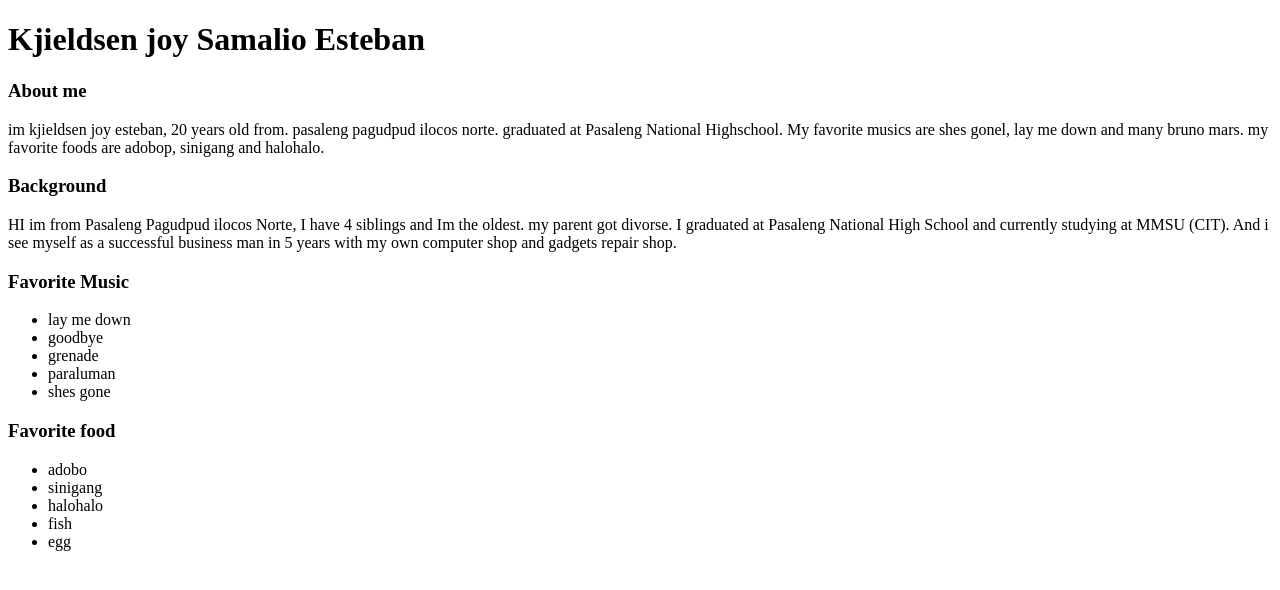
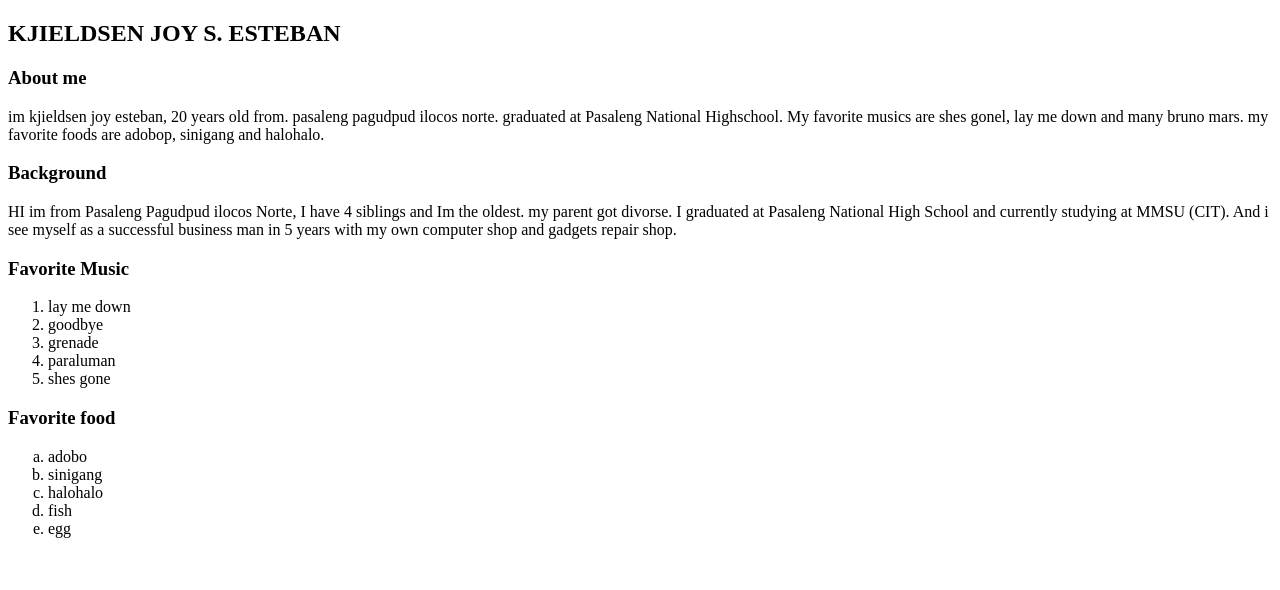
Before and after one commit to Estebankj/act2, a plain HTML site: page index.html in a window 1280 px wide. Drawn offline with Linux system fonts and the light colour scheme.

Commit message:
first ver

```diff
--- a/activity2.html
+++ b/index.html
@@ -7,27 +7,27 @@
     <title>documents</title>
 </head>
 <body>
-    <h1>Kjieldsen joy Samalio Esteban</h1>
+    <h2>KJIELDSEN JOY S. ESTEBAN</h2>
     <h3>About me</h3>
     <p>im kjieldsen joy esteban, 20 years old from. pasaleng pagudpud ilocos norte. graduated at Pasaleng National Highschool. My favorite musics are shes gonel, lay me down and many bruno mars. my favorite foods are adobop, sinigang and halohalo.
     </p>
     <h3>Background</h3>
     HI im from Pasaleng Pagudpud ilocos Norte, I have 4 siblings and Im the oldest. my parent got divorse. I graduated at Pasaleng National High School and currently studying at MMSU (CIT). And i see myself as a successful business man in 5 years with my own computer shop and gadgets repair shop.
     <h3>Favorite Music</h3>
-    <ul type="1">
+    <ol type="1">
         <li>lay me down</li>
         <li>goodbye</li>
         <li>grenade</li>
         <li>paraluman</li>
         <li>shes gone</li>
-    </ul>
+    </ol>
     <h3>Favorite food</h3>
-    <ul type="disc">
+    <ol type="a">
         <li>adobo</li>
         <li>sinigang</li>
         <li>halohalo</li>
         <li>fish</li>
         <li>egg</li>
-    </ul>
+    </ol>
 </body>
 </html>
```
